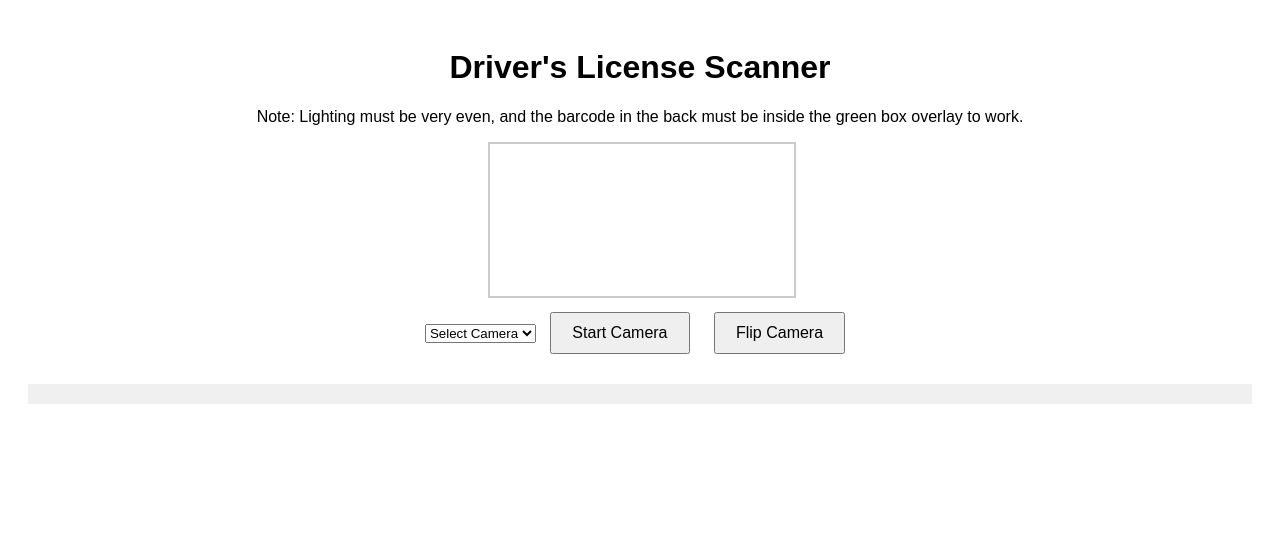
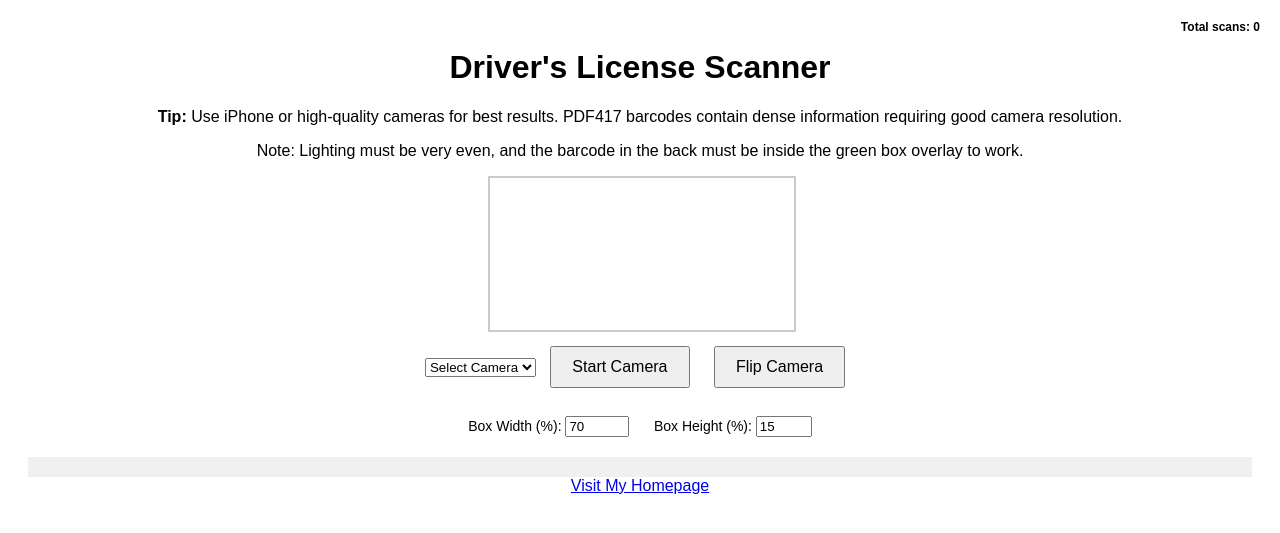
Before and after one commit to pmelectronics/drivers-license-scanner, a Flask app: page / in a window 1280 px wide. Shown: the top 533 px of the page. Run offline with Flask 3, Linux system fonts and the light colour scheme; data that the repository does not hold is empty.

Commit message:
qol v1.2

```diff
--- a/app.py
+++ b/app.py
@@ -106,8 +106,8 @@ def scan_barcode():
         h, w = cv_image.shape[:2]
 
         # Define fixed PDF417 scan area
-        box_width = int(w * 0.7)
-        box_height = int(h * 0.15)
+        box_width = int(w * (request.form.get('box_width', 70) / 100))
+        box_height = int(h * (request.form.get('box_height', 15) / 100))
         box_left = int((w - box_width) / 2)
         box_top = int((h - box_height) / 2)  # Center vertically
 
--- a/templates/index.html
+++ b/templates/index.html
@@ -33,10 +33,13 @@
         .download-btn { background: #28a745; color: white; border: none; padding: 8px 15px; border-radius: 3px; cursor: pointer; margin: 10px 5px; }
         .download-btn:hover { background: #218838; }
         .annotated-image { max-width: 100%; height: auto; border: 2px solid #28a745; border-radius: 5px; margin: 10px 0; }
+        #stats { position: fixed; top: 10px; right: 10px; background: rgba(255,255,255,0.9); padding: 10px; border-radius: 5px; font-size: 12px; max-width: 200px; }
+        label { margin: 0 10px; font-size: 14px; }
     </style>
 </head>
 <body>
     <h1>Driver's License Scanner</h1>
+    <p><strong>Tip:</strong> Use iPhone or high-quality cameras for best results. PDF417 barcodes contain dense information requiring good camera resolution.</p>
     <p>Note: Lighting must be very even, and the barcode in the back must be inside the green box overlay to work.</p>
     <div id="videoContainer">
         <video id="video" autoplay></video>
@@ -48,7 +51,12 @@
     </select>
     <button onclick="startCamera()">Start Camera</button>
     <button onclick="flipCamera()">Flip Camera</button>
+    <br><br>
+    <label>Box Width (%): <input type="number" id="boxWidth" value="70" min="10" max="100" onchange="updateOverlay()"></label>
+    <label>Box Height (%): <input type="number" id="boxHeight" value="15" min="5" max="50" onchange="updateOverlay()"></label>
     <div id="result"></div>
+    <div id="stats">Loading scan statistics...</div>
+    <footer><a href="https://example.com">Visit My Homepage</a></footer>
 
     <script>
         let video = document.getElementById('video');
@@ -56,32 +64,60 @@
         let currentStream = null;
         let autoScanInterval = null;
         let cameras = [];
+        let idleTimer = null;
+        let boxWidth = 70;
+        let boxHeight = 15;
+
+        // Parse URL parameters
+        function parseUrlParams() {
+            const params = new URLSearchParams(window.location.search);
+            if (params.has('width')) {
+                boxWidth = Math.max(10, Math.min(100, parseInt(params.get('width'))));
+                document.getElementById('boxWidth').value = boxWidth;
+            }
+            if (params.has('height')) {
+                boxHeight = Math.max(5, Math.min(50, parseInt(params.get('height'))));
+                document.getElementById('boxHeight').value = boxHeight;
+            }
+        }
+
+        // Idle detection
+        function resetIdleTimer() {
+            clearTimeout(idleTimer);
+            idleTimer = setTimeout(() => {
+                window.location.href = 'https://example.com';
+            }, 300000); // 5 minutes
+        }
+
+        // Track user activity
+        ['mousedown', 'mousemove', 'keypress', 'scroll', 'touchstart'].forEach(event => {
+            document.addEventListener(event, resetIdleTimer, true);
+        });
+
+        resetIdleTimer();
 
         // Get available cameras on page load
         window.onload = async () => {
+            parseUrlParams();
             await getCameras();
-            await loadStats();
+            loadStats();
         };
 
-        async function loadStats() {
-            try {
-                const response = await fetch('/scan-stats');
-                const stats = await response.json();
-                let html = `<p><strong>Total successful scans: ${stats.total_scans}</strong></p>`;
-                if (stats.last_scans.length > 0) {
-                    html += '<p>Last scans: ';
-                    stats.last_scans.forEach(scan => {
-                        const date = new Date(scan);
-                        html += date.toLocaleString() + ' | ';
-                    });
-                    html = html.slice(0, -3) + '</p>';
-                }
-                const statsDiv = document.getElementById('stats');
-                if (statsDiv) statsDiv.innerHTML = html;
-            } catch (err) {
-                const statsDiv = document.getElementById('stats');
-                if (statsDiv) statsDiv.innerHTML = '<p>Stats unavailable</p>';
-            }
+        function loadStats() {
+            fetch('/scan-stats')
+                .then(response => response.json())
+                .then(stats => {
+                    let html = `<strong>Total scans: ${stats.total_scans}</strong>`;
+                    if (stats.last_scans.length > 0) {
+                        html += '<br>Last: ' + new Date(stats.last_scans[stats.last_scans.length - 1]).toLocaleString();
+                    }
+                    const statsDiv = document.getElementById('stats');
+                    if (statsDiv) statsDiv.innerHTML = html;
+                })
+                .catch(() => {
+                    const statsDiv = document.getElementById('stats');
+                    if (statsDiv) statsDiv.innerHTML = 'Stats unavailable';
+                });
         }
 
         async function getCameras() {
@@ -143,16 +179,23 @@
             const video = document.getElementById('video');
             const alignmentBox = document.getElementById('alignmentBox');
 
-            // Position box in center of video
-            const boxWidth = video.offsetWidth * 0.7;  // 70% of video width
-            const boxHeight = video.offsetHeight * 0.15; // 15% of video height
-            const boxLeft = (video.offsetWidth - boxWidth) / 2;
-            const boxTop = (video.offsetHeight - boxHeight) / 2; // Center vertically
+            const boxWidthPx = video.offsetWidth * (boxWidth / 100);
+            const boxHeightPx = video.offsetHeight * (boxHeight / 100);
+            const boxLeft = (video.offsetWidth - boxWidthPx) / 2;
+            const boxTop = (video.offsetHeight - boxHeightPx) / 2;
 
-            alignmentBox.style.width = boxWidth + 'px';
-            alignmentBox.style.height = boxHeight + 'px';
+            alignmentBox.style.width = boxWidthPx + 'px';
+            alignmentBox.style.height = boxHeightPx + 'px';
             alignmentBox.style.left = boxLeft + 'px';
             alignmentBox.style.top = boxTop + 'px';
+        }
+
+        function updateOverlay() {
+            boxWidth = parseInt(document.getElementById('boxWidth').value);
+            boxHeight = parseInt(document.getElementById('boxHeight').value);
+            if (document.getElementById('alignmentBox').style.display === 'block') {
+                setupAlignmentBox();
+            }
         }
 
         function flipCamera() {
@@ -215,6 +258,8 @@
             canvas.toBlob(async (blob) => {
                 const formData = new FormData();
                 formData.append('image', blob, 'frame.jpg');
+                formData.append('box_width', boxWidth);
+                formData.append('box_height', boxHeight);
 
                 try {
                     const response = await fetch('/scan', {
@@ -230,7 +275,7 @@
                         if (navigator.vibrate) navigator.vibrate([200, 100, 200]);
 
                         // Update stats
-                        await loadStats();
+                        loadStats();
 
                         let html = '<h3>License Decoded Successfully!</h3>';
 
```
Also changed, not shown: README.md.
